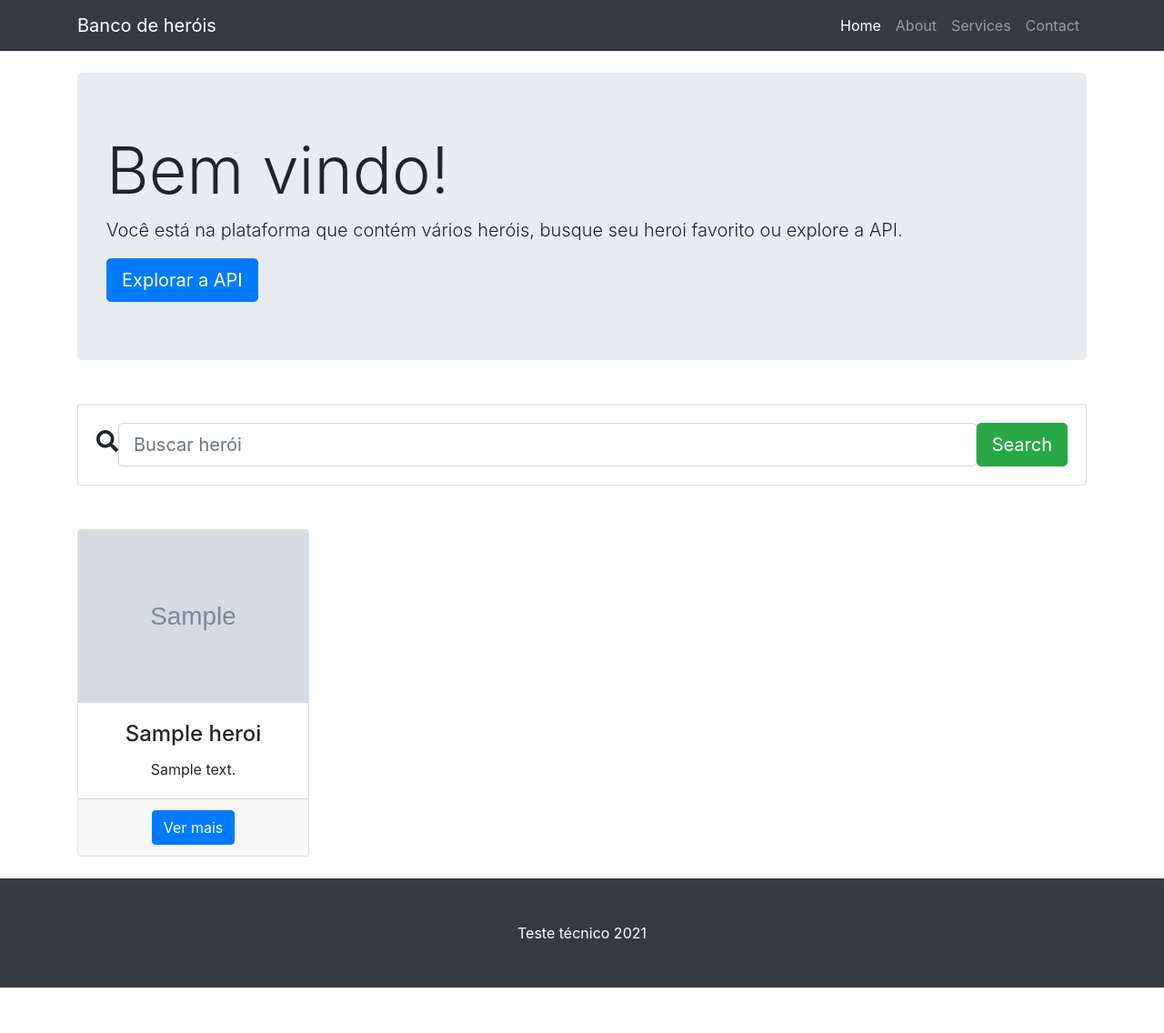
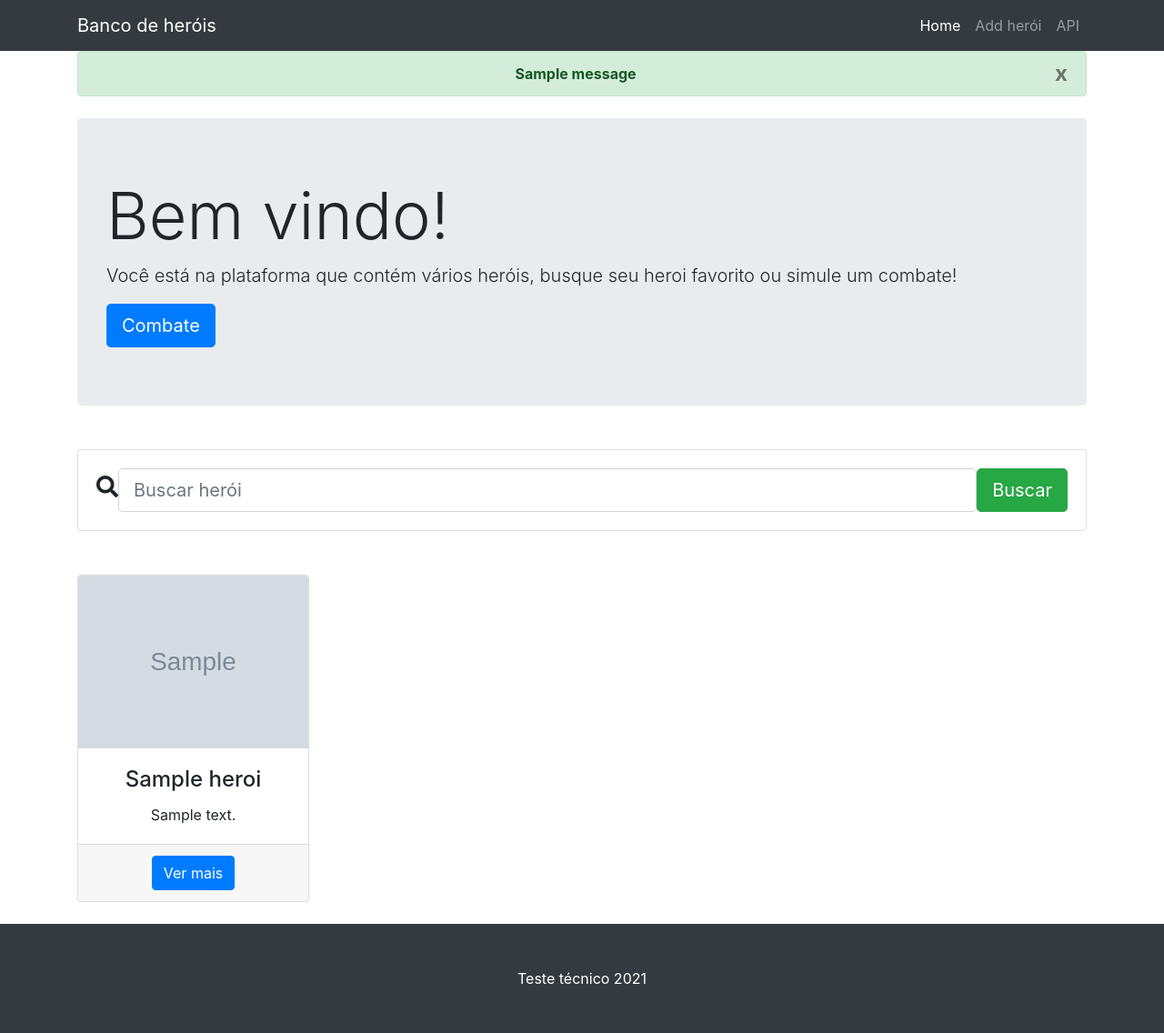
Before and after one commit to cassiandrei/desafio-tecnico-python-pleno, a Django app: template api/core/templates/core/index.html in a window 1280 px wide. Shown: the whole page at 91% size. Before the commit the page ends 1086 px from the top, so only its background shows below. Run offline with Django 3.2, Linux system fonts and the light colour scheme; the template is opened without the code that fills it: values that come from a table or form of the project are taken from there, others are empty; tables that the repository leaves empty hold one stand-in row (values such as "Sample post"); grey boxes marked "Sample" are stand-in pictures; one stand-in notice (Sample message) is shown; some libraries are stand-ins or nearby versions.

Commit message:
Add heroi, buscar, modal.

```diff
--- a/api/core/templates/core/base.html
+++ b/api/core/templates/core/base.html
@@ -30,18 +30,15 @@
         <div class="collapse navbar-collapse" id="navbarResponsive">
             <ul class="navbar-nav ml-auto">
                 <li class="nav-item active">
-                    <a class="nav-link" href="#">Home
+                    <a class="nav-link" href="{% url 'core:index' %}">Home
                         <span class="sr-only">(current)</span>
                     </a>
                 </li>
                 <li class="nav-item">
-                    <a class="nav-link" href="#">About</a>
+                    <a class="nav-link" href="{% url 'core:addheroi' %}">Add herói</a>
                 </li>
                 <li class="nav-item">
-                    <a class="nav-link" href="#">Services</a>
-                </li>
-                <li class="nav-item">
-                    <a class="nav-link" href="#">Contact</a>
+                    <a class="nav-link" href="{% url 'api_docs' %}">API</a>
                 </li>
             </ul>
         </div>
@@ -50,6 +47,16 @@
 
 <!-- Page Content -->
 <div class="container">
+
+    {% if messages %}
+        {% for message in messages %}
+            <div style='text-align:center;'
+                 class="alert alert-rounded alert-{% if message.tags == 'error' %}danger{% else %}{{ message.tags }}{% endif %}">
+                <button type="button" class="close" data-dismiss="alert">x</button>
+                <strong>{{ message|safe }}</strong>
+            </div>
+        {% endfor %}
+    {% endif %}
 
     <!-- Page Features -->
     {% block content %}
--- a/api/core/templates/core/index.html
+++ b/api/core/templates/core/index.html
@@ -5,9 +5,9 @@
     <!-- Jumbotron Header -->
     <header class="jumbotron my-4">
         <h1 class="display-3">Bem vindo!</h1>
-        <p class="lead">Você está na plataforma que contém vários heróis, busque seu heroi favorito ou explore a
-            API.</p>
-        <a target="_blank" href="{% url 'api_docs' %}" class="btn btn-primary btn-lg">Explorar a API</a>
+        <p class="lead">Você está na plataforma que contém vários heróis, busque seu heroi favorito ou simule um
+            combate!</p>
+        <a target="_blank" href="{% url 'api_docs' %}" class="btn btn-primary btn-lg">Combate</a>
     </header>
 
 
@@ -18,19 +18,19 @@
     <br/>
     <div class="row mb-5">
         <div class="col-12 col-md-12 col-lg-12">
-                <form class="card card-sm">
+            <form class="card card-sm" method="get">{% csrf_token %}
                 <div class="card-body row no-gutters align-items-center">
                     <div class="col-auto">
                         <i class="fas fa-search h4 text-body"></i>
                     </div>
                     <!--end of col-->
                     <div class="col">
-                            <input class="form-control form-control-lg form-control-borderless" type="search"
+                        <input name="q" class="form-control form-control-lg form-control-borderless" type="search"
                                placeholder="Buscar herói">
                     </div>
                     <!--end of col-->
                     <div class="col-auto">
-                            <button class="btn btn-lg btn-success" type="submit">Search</button>
+                        <button class="btn btn-lg btn-success" type="submit">Buscar</button>
                     </div>
                     <!--end of col-->
                 </div>
@@ -51,7 +51,32 @@
                         <p class="card-text">{{ obj.descricao }}</p>
                     </div>
                     <div class="card-footer">
-                        <a href="#" class="btn btn-primary">Ver mais</a>
+                        <button type="button" data-toggle="modal" data-target="#heroi{{ obj.pk }}" class="btn btn-primary">Ver mais</button>
+                    </div>
+                </div>
+            </div>
+
+
+            <!-- Modal -->
+            <div class="modal fade" id="heroi{{ obj.pk }}" tabindex="-1" role="dialog" aria-labelledby="exampleModalLabel"
+                 aria-hidden="true">
+                <div class="modal-dialog" role="document">
+                    <div class="modal-content">
+                        <div class="modal-header">
+                            <h5 class="modal-title" id="exampleModalLabel">{{ obj.nome }}</h5>
+                            <button type="button" class="close" data-dismiss="modal" aria-label="Close">
+                                <span aria-hidden="true">&times;</span>
+                            </button>
+                        </div>
+                        <div class="modal-body">
+                            <img class="card-img-top" src="{{ obj.get_foto_url }}" width="50px" alt="">
+                            <p>{{ obj.descricao }}</p>
+                            <button id="favorite{{ obj.pk }}" class="btn btn-success">Favoritar</button>
+                        </div>
+                        <div class="modal-footer">
+                            <button type="button" class="btn btn-secondary" data-dismiss="modal">Close</button>
+                            <button type="button" class="btn btn-primary">Save changes</button>
+                        </div>
                     </div>
                 </div>
             </div>
--- a/api/core/urls.py
+++ b/api/core/urls.py
@@ -1,9 +1,9 @@
 from django.urls import path
-
-from herois.views import UniversoCreate, UniversoListViewset, HeroiCreate, UniversoViewSet, HeroiListViewSet, HeroiViewSet
-from core.views import index
+from core.views import index, addheroi, favorite
 
 app_name = 'core'
 urlpatterns = [
     path('', index, name='index'),
+    path('addheroi/', addheroi, name='addheroi'),
+    path('favoritar/', favorite, name='favoritar'),
 ]
--- a/api/herois/models.py
+++ b/api/herois/models.py
@@ -34,6 +34,9 @@ class Heroi(models.Model):
     def __str__(self):
         return self.nome
 
+    # def get_absolut_url(self):
+    #     return reverse()
+
     def get_foto_url(self):
         if self.foto:
             return self.foto.url
--- a/api/herois/views.py
+++ b/api/herois/views.py
@@ -44,7 +44,7 @@ class UniversoViewSet(RetrieveUpdateDestroyAPIView):
 
 class HeroiListViewSet(ListAPIView):
     """
-        Lista de herois com busca.
+        Lista de herois.
     """
     serializer_class = HeroiSerializer
     permission_classes = (AllowAny,)
--- a/api/project_root/urls.py
+++ b/api/project_root/urls.py
@@ -24,6 +24,6 @@ urlpatterns = [
                   path('admin/', admin.site.urls),
                   path('herois/', include('herois.urls')),
                   path('', include('core.urls')),
-                  url(r'^docs/$', get_swagger_view(title='Endpoints'), name='api_docs')
+                  url(r'^docs/$', get_swagger_view(title='Endpoints'), name='api_docs'),
               ] + static(settings.MEDIA_URL, document_root=settings.MEDIA_ROOT)
 urlpatterns += static(settings.STATIC_URL, document_root=settings.STATIC_ROOT)
```
Also changed, not shown: api/core/forms.py (added, +17 -0 lines), api/core/templates/core/addheroi.html (added, +16 -0 lines). Lines whose indentation alone changed are shown as unchanged.
